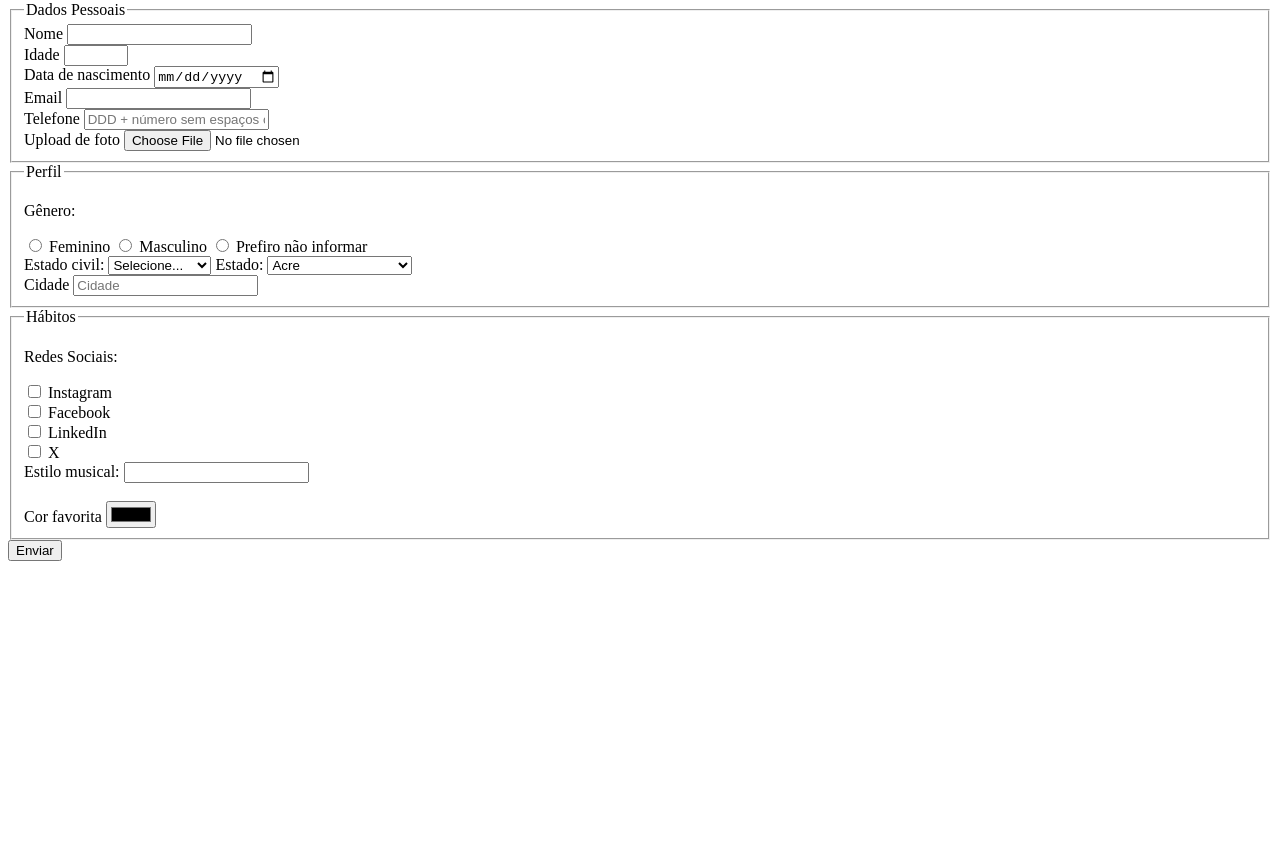
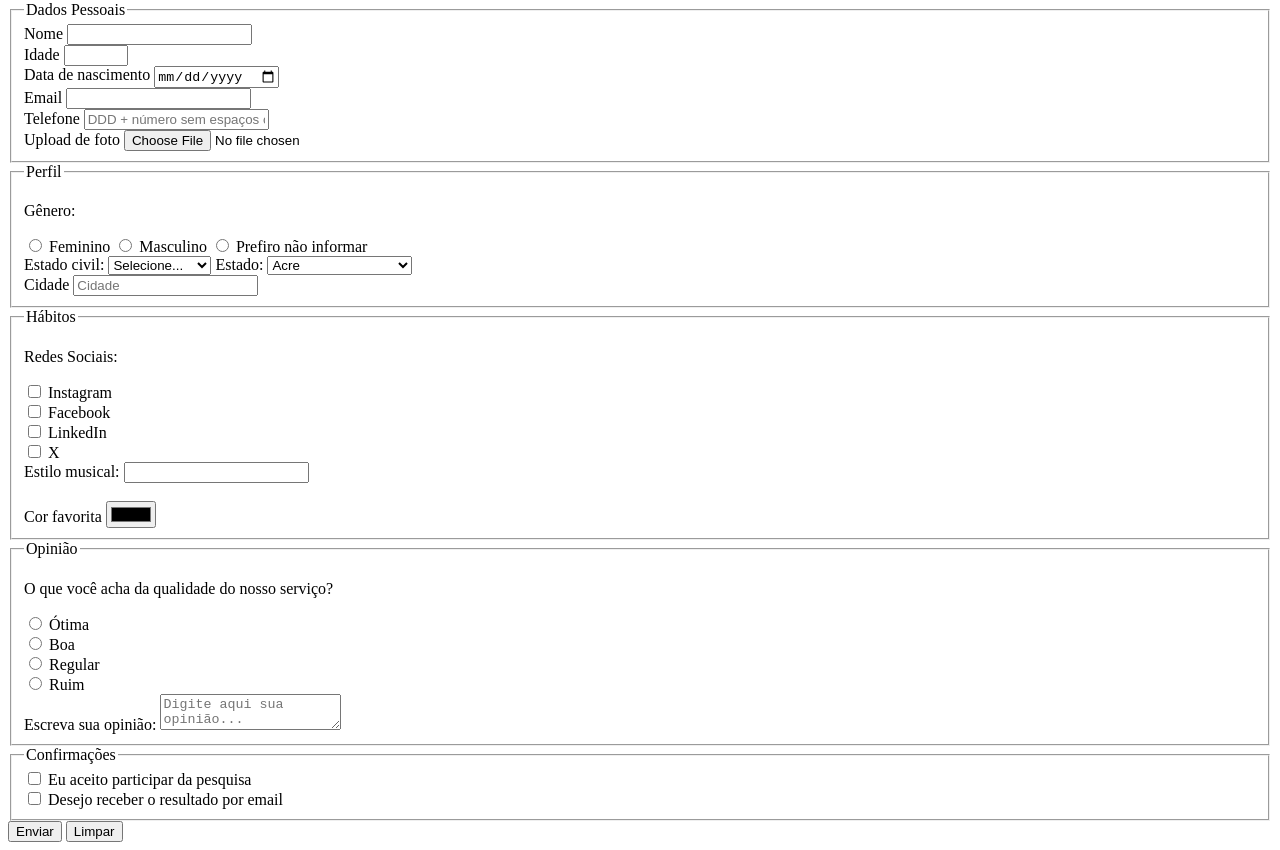
Before and after one commit to Kaion-Murilo/Programador_Front-End, a plain HTML site: page HTML e CSS formulários ,SEO e acessibilidade/index.html in a window 1280 px wide. Shown: the part 79-929 px from the top of the page. Before the commit the page ends 800 px from the top, so only its background shows below. Drawn offline with Linux system fonts and the light colour scheme.

Commit message:
adicionar as confirmações e botão de limpar

```diff
--- a/HTML e CSS formulários ,SEO e acessibilidade/index.html
+++ b/HTML e CSS formulários ,SEO e acessibilidade/index.html
@@ -121,7 +121,34 @@
                     <label for="favoriteColor">Cor favorita</label>
                     <input type="color" name="userFavoriteColor" id="favoriteColor">
             </fieldset>
+            <fieldset>
+                <legend>Opinião</legend>
+                    <p>O que você acha da qualidade do nosso serviço?</p>
+
+                    <input type="radio" id="otimo" name="userServiceOpinion" value="otima">
+                <label for="otimo">Ótima</label><br>
+
+                    <input type="radio" id="boa" name="userServiceOpinion" value="boa">
+                <label for="boa">Boa</label><br>
+
+                    <input type="radio" id="regular" name="userServiceOpinion" value="regular">
+                <label for="regular">Regular</label><br>
+
+                    <input type="radio" id="ruim" name="userServiceOpinion" value="ruim">
+                <label for="ruim">Ruim</label><br>
+                  <label for="comment">Escreva sua opinião:</label>
+                <textarea id="comment" name="userComment" placeholder="Digite aqui sua opinião..."></textarea>
+            </fieldset>
+            <fieldset>
+                    <legend>Confirmações</legend>
+                       <input type="checkbox" name="userLgpd" id="userLgpdTerm" value="accepted" required>
+                        <label for="userLgpdTerm">Eu aceito participar da pesquisa</label><br>
+
+                        <input type="checkbox" name="userGetResult" id="getResult" value="accepted">
+                        <label for="getResult">Desejo receber o resultado por email</label><br>
+            </fieldset>
             <button type="submit">Enviar</button>
+            <button type="reset">Limpar</button>
         </form>
 
     </section>
```
